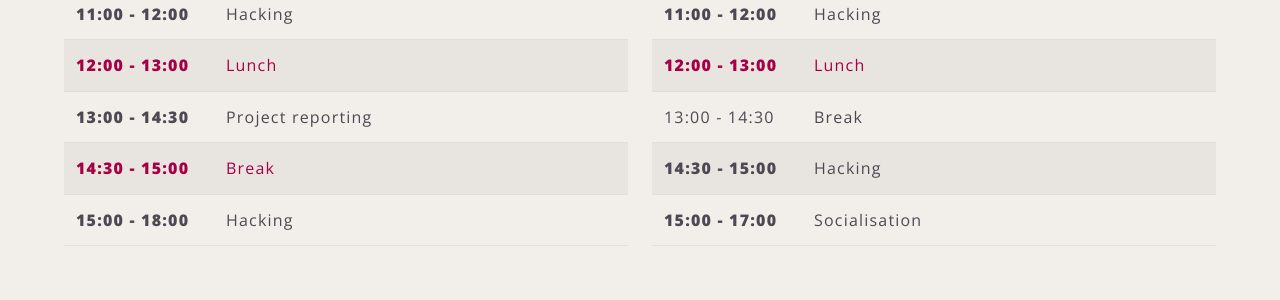
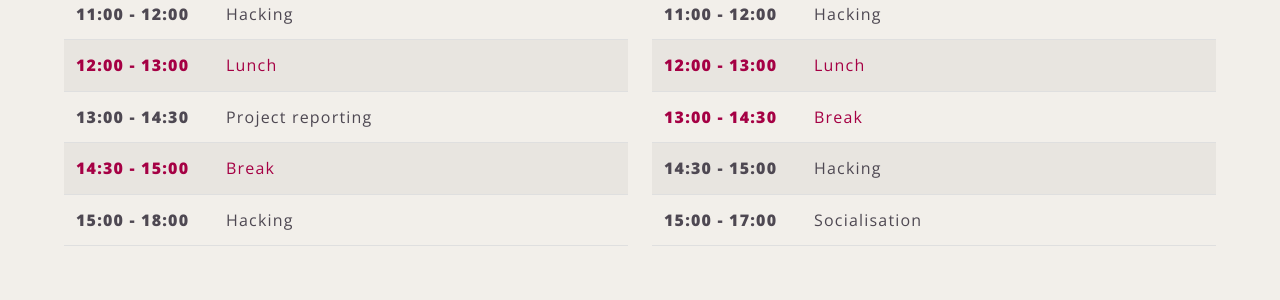
Before and after one commit to elixir-europe/biohackathon-europe-2021, a Jekyll site: the page built from programme.html, in a window 1280 px wide and 900 px high, scrolled down 1118 px. Shown: the part 150-450 px from the top of the window. Built offline with Jekyll 4.4.1, drawn with Linux system fonts in a browser that asks for light colours; nearby versions of some CDN libraries.

Commit message:
Update colours.

```diff
--- a/programme.html
+++ b/programme.html
@@ -208,8 +208,8 @@ body_class: programme
                             <td class="time">12:00 - 13:00</td>
                             <td class="event">Lunch</td>
                         </tr>
-                        <tr>
-                            <td class="times chedule-break-row">13:00 - 14:30</td>
+                        <tr class="schedule-break-row">
+                            <td class="time">13:00 - 14:30</td>
                             <td class="event">Break</td>
                         </tr>
                         <tr>
```
